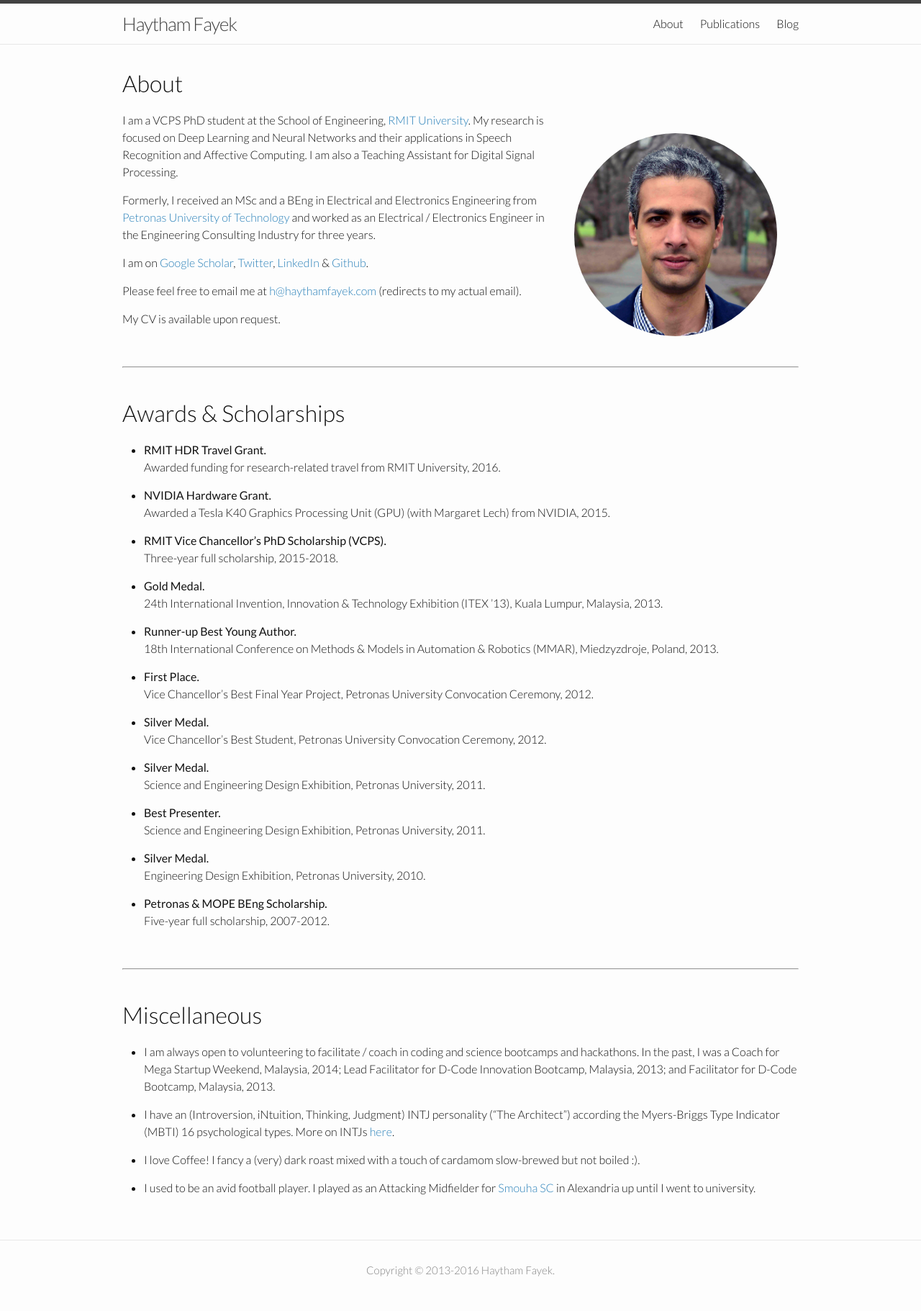
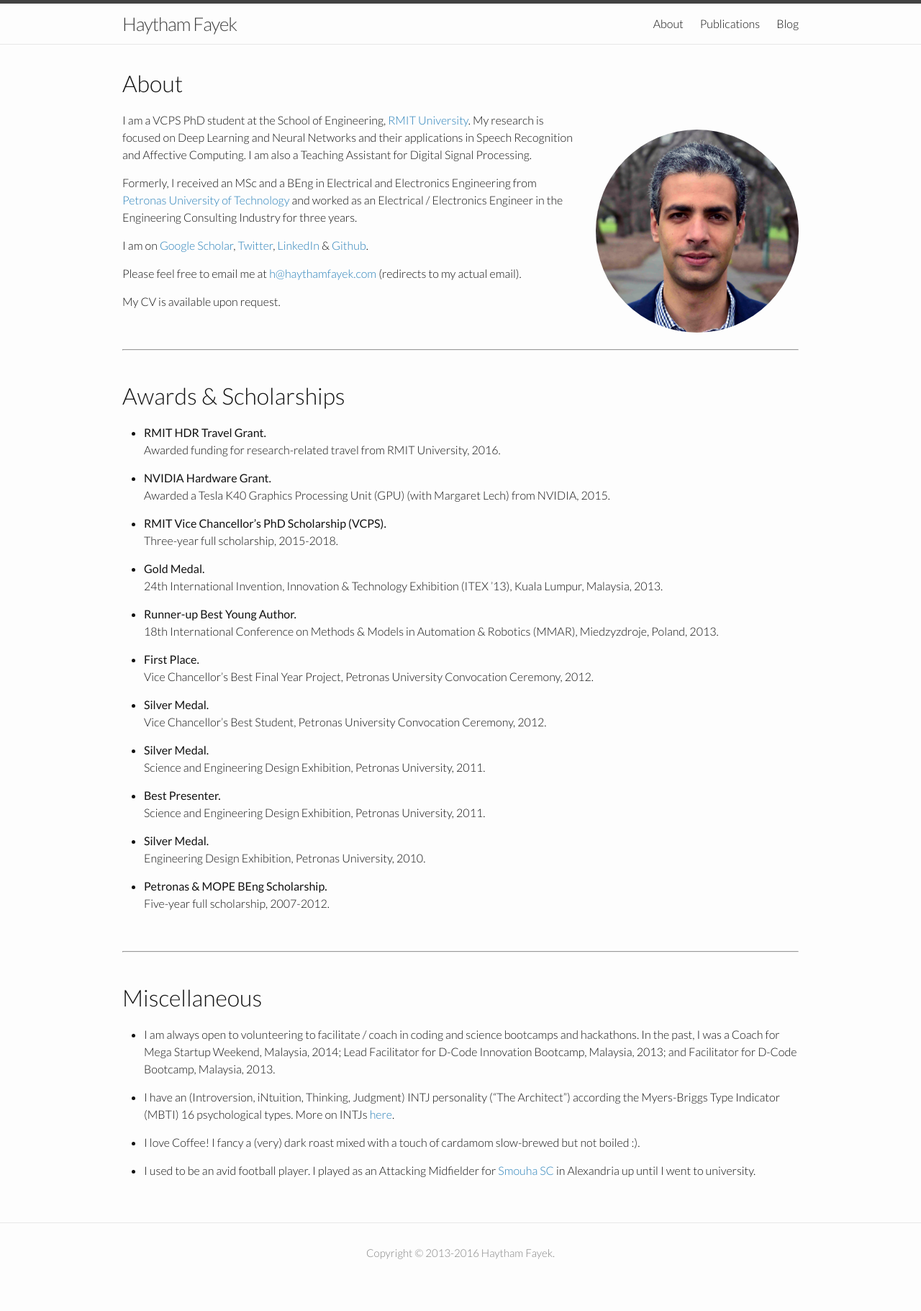
Before and after one commit to haythamfayek/haythamfayek.github.io, a Jekyll site: the page built from about.md, in a window 1280 px wide. Shown: the whole page at 72% size. Built offline with Jekyll 4.4.1, drawn with Linux system fonts in a browser that asks for light colours; after the commit the page ends 1797 px from its top, so only the background shows below that.

Commit message:
CSS Fix ProfilePic R5

```diff
--- a/_sass/_base.scss
+++ b/_sass/_base.scss
@@ -250,13 +250,13 @@ ul.share-buttons li{
     float:right;
     max-width:30%;
     border-radius:100%;
-    margin:30px
+    margin-left:30px
 }
 
 @media only screen and (max-width: 735px) {
     .profilepic {
         float:none;
-        max-width:80%;
+        max-width:75%;
         border-radius:100%;
         display: block;
         margin-left: auto;
@@ -265,12 +265,3 @@ ul.share-buttons li{
         margin-bottom: 30px;
     }
 }
-
-@media only screen and (min-width: 736px) {
-    .profilepic {
-        float:right;
-        max-width:30%;
-        border-radius:100%;
-        margin:30px
-    }
-}
```
